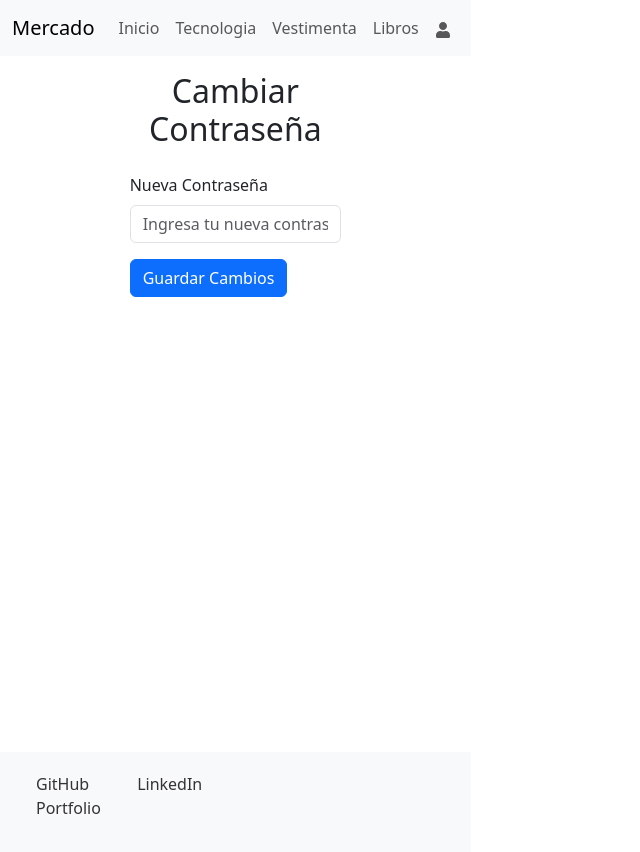
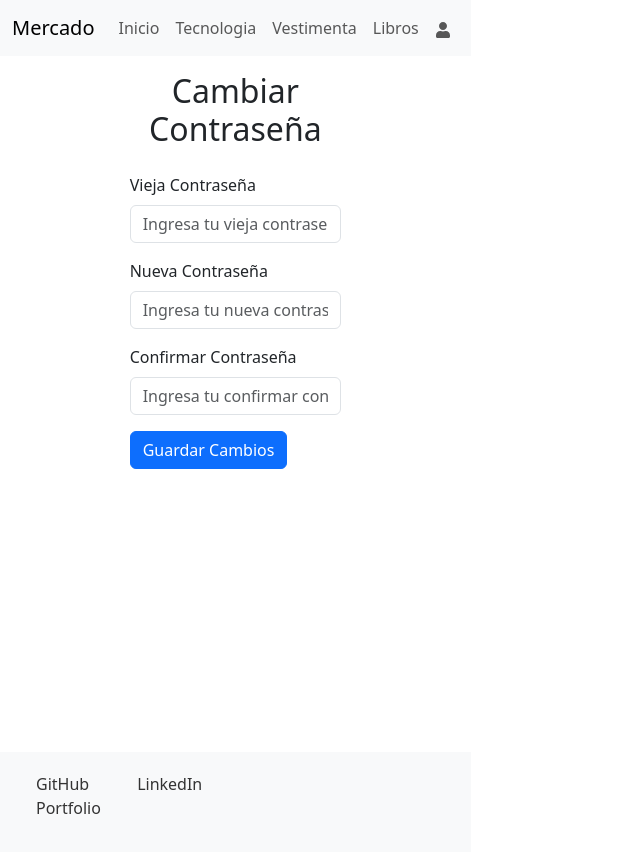
Before and after one commit to Gonzalo-diez/vite-react-ecommerc-mvc, a React (Vite) app in the folder tienda/: page /usuarios/protected/cambiarContrasena/1 in a window 1280 px wide. Shown: the top 852 px of the page, without its empty margins (0-640 px from the left). Built offline with nearby package versions, Linux system fonts and the light colour scheme.

Commit message:
Mejora en el metodo de cambiar password

```diff
--- a/tienda/src/Components/Editar/EditarPassword.jsx
+++ b/tienda/src/Components/Editar/EditarPassword.jsx
@@ -6,18 +6,28 @@ import { useNavigate } from 'react-router-dom';
 
 const EditarPassword = () => {
     const { userId } = useAuth();
+    const [oldPassword, setOldPassword] = useState('');
     const [newPassword, setNewPassword] = useState('');
+    const [confirmPassword, setConfirmPassword] = useState('');
+    const [passwordsMatch, setPasswordsMatch] = useState(true); // Nuevo estado para validar la coincidencia de contraseñas
     const navigate = useNavigate();
 
     const handleSavePassword = async () => {
+        if (newPassword !== confirmPassword) {
+            setPasswordsMatch(false);
+            return;
+        }
+
         try {
             const token = localStorage.getItem("jwtToken");
 
             const response = await axios.put(`http://localhost:8800/usuarios/protected/cambiarContrasena/${userId}`, {
+                oldPassword,
                 newPassword,
+                confirmPassword,
             }, {
                 headers: {
-                  Authorization: `Bearer ${token}`,
+                    Authorization: `Bearer ${token}`,
                 },
             });
 
@@ -34,7 +44,20 @@ const EditarPassword = () => {
             <Row className="justify-content-md-center">
                 <Col xs={12} md={6}>
                     <h2 className="text-center mt-3 mb-4">Cambiar Contraseña</h2>
+                    {!passwordsMatch && ( // Mostrar mensaje de error si las contraseñas no coinciden
+                        <p className="text-danger">Las contraseñas no coinciden. Por favor, inténtalo de nuevo.</p>
+                    )}
                     <Form>
+                        <Form.Group className="mb-3" controlId="formNuevaContrasena">
+                            <Form.Label>Vieja Contraseña</Form.Label>
+                            <Form.Control
+                                type="password"
+                                placeholder="Ingresa tu vieja contraseña"
+                                value={oldPassword}
+                                onChange={(e) => setOldPassword(e.target.value)}
+                                required
+                            />
+                        </Form.Group>
                         <Form.Group className="mb-3" controlId="formNuevaContrasena">
                             <Form.Label>Nueva Contraseña</Form.Label>
                             <Form.Control
@@ -42,6 +65,20 @@ const EditarPassword = () => {
                                 placeholder="Ingresa tu nueva contraseña"
                                 value={newPassword}
                                 onChange={(e) => setNewPassword(e.target.value)}
+                                required
+                            />
+                        </Form.Group>
+                        <Form.Group className="mb-3" controlId="formNuevaContrasena">
+                            <Form.Label>Confirmar Contraseña</Form.Label>
+                            <Form.Control
+                                type="password"
+                                placeholder="Ingresa tu confirmar contraseña"
+                                value={confirmPassword}
+                                onChange={(e) => {
+                                    setConfirmPassword(e.target.value);
+                                    setPasswordsMatch(true);
+                                }}
+                                required
                             />
                         </Form.Group>
 
```
Also changed, not shown: 1 other file (tests, documents, lock files or other folders).
